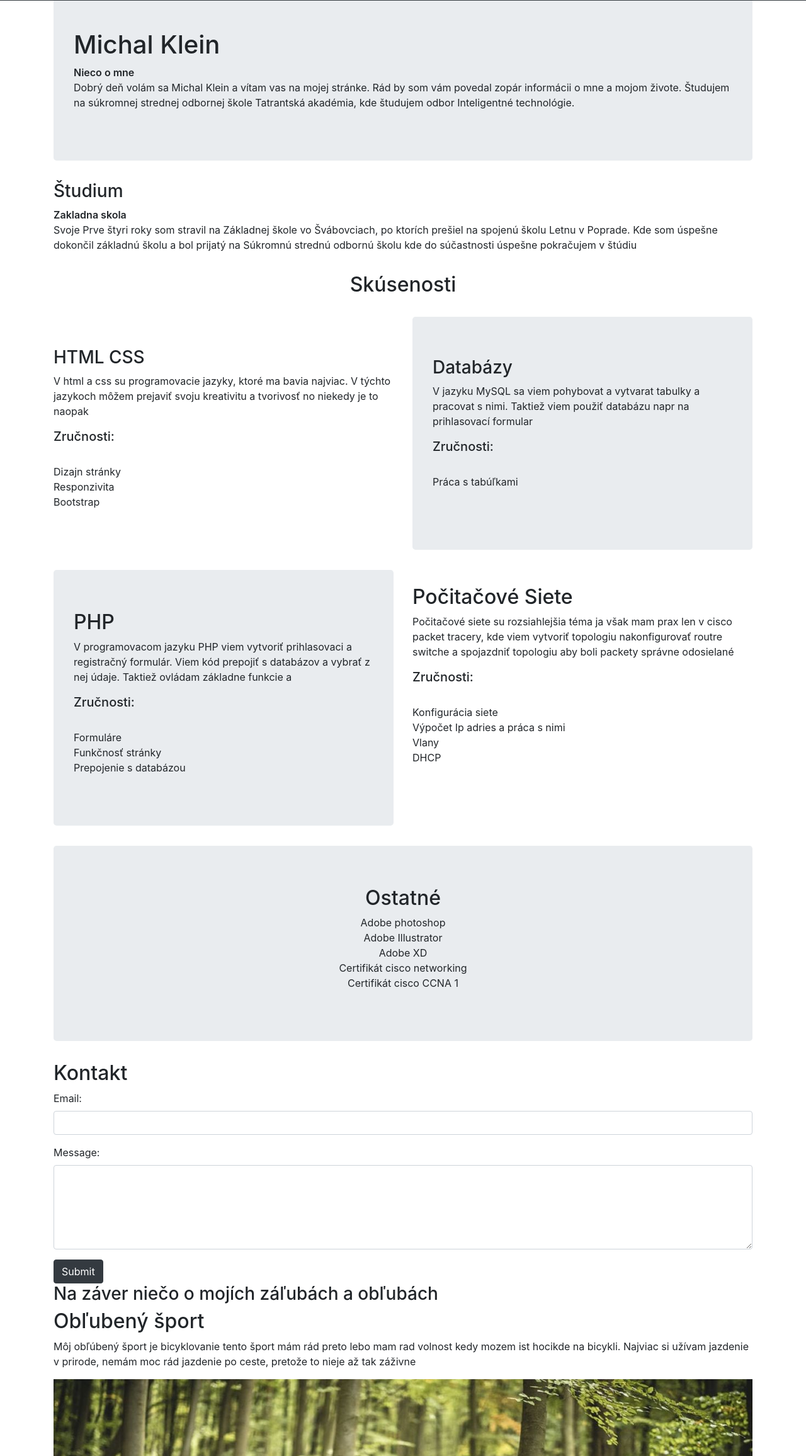
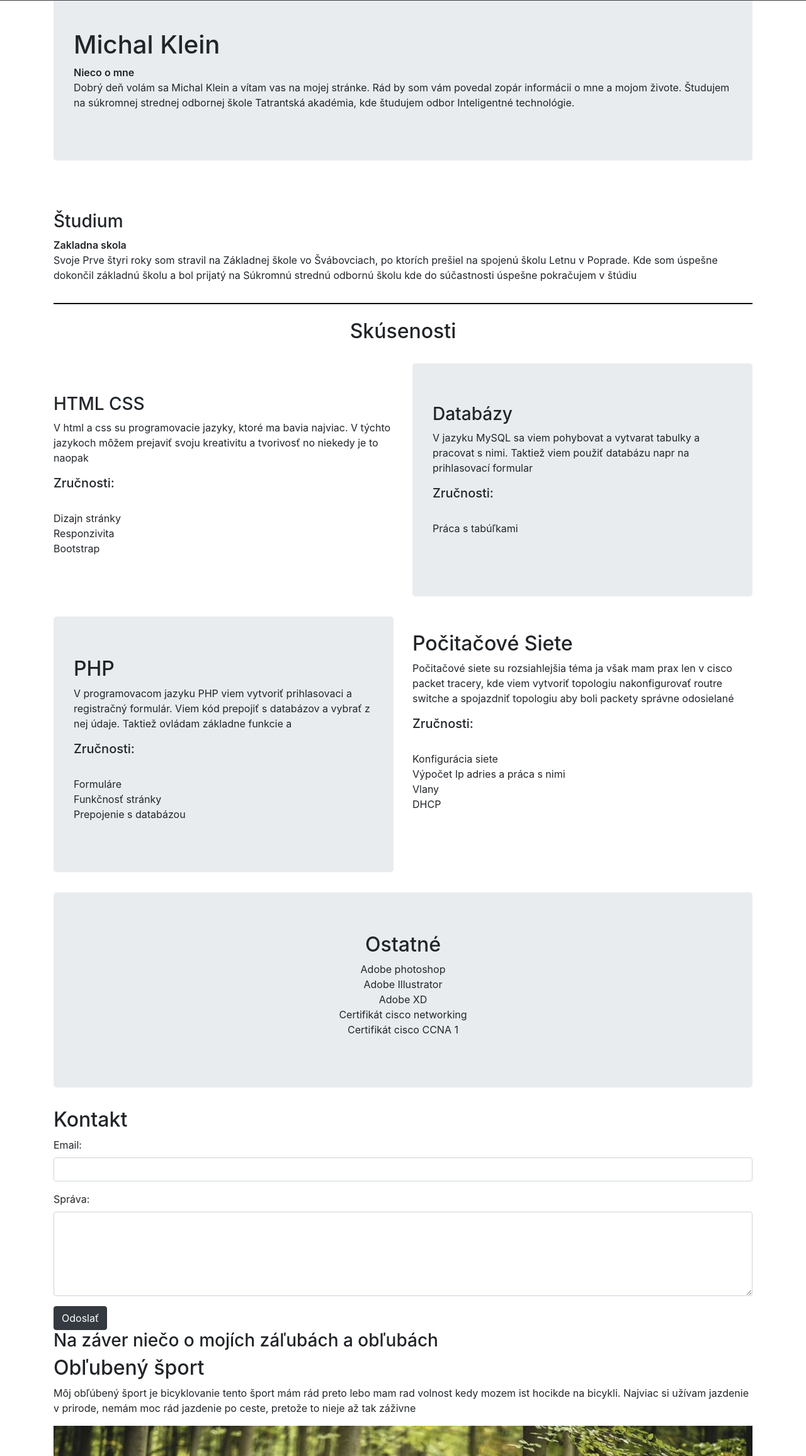
Before and after one commit to klein129/klein129.github.io, a plain HTML site: page index.html in a window 1280 px wide. Shown: the part 65-2377 px from the top of the page at 63% size. Drawn offline with nearby package versions, Linux system fonts and the light colour scheme; a script that the page names is missing.

Commit message:
Add files via upload

```diff
--- a/index.html
+++ b/index.html
@@ -53,6 +53,10 @@
         </p>
       </div>
     </section>
+    <section id="studium">
+      <br>
+      <br>
+    </section>
 
     <section class="gradient" id="studium">
       <div class="d-flex flex-column flex-md-row justify-content-between mb-3">
@@ -67,7 +71,8 @@
         </div>
       </div>
       </section>
-      <section id="skusenosti">
+      <section class="ss" id="skusenosti">
+        <br>
         <h2 class="text-center">Skúsenosti</h2>
         <br>
     <div class="row">
@@ -160,10 +165,10 @@
           <input type="email" class="form-control" id="email" required>
         </div>
         <div class="form-group">
-          <label for="msg">Message:</label>
+          <label for="msg">Správa:</label>
           <textarea class="form-control" rows="5" id="msg"></textarea>
         </div>
-        <button type="submit" class="btn btn-dark">Submit</button>
+        <button type="submit" class="text-center btn btn-dark">Odoslať</button>
       </form>
     </section>
     <section id="end">
--- a/main.css
+++ b/main.css
@@ -14,3 +14,7 @@
   color: white;
   background: linear-gradient(90deg, rgba(1,0,5,1) 0%, rgba(14,93,113,1) 17%, rgba(33,83,120,1) 66%, rgba(6,3,62,1) 100%);
 }
+
+.ss {
+  border-top: 2px solid black ;
+}
```
